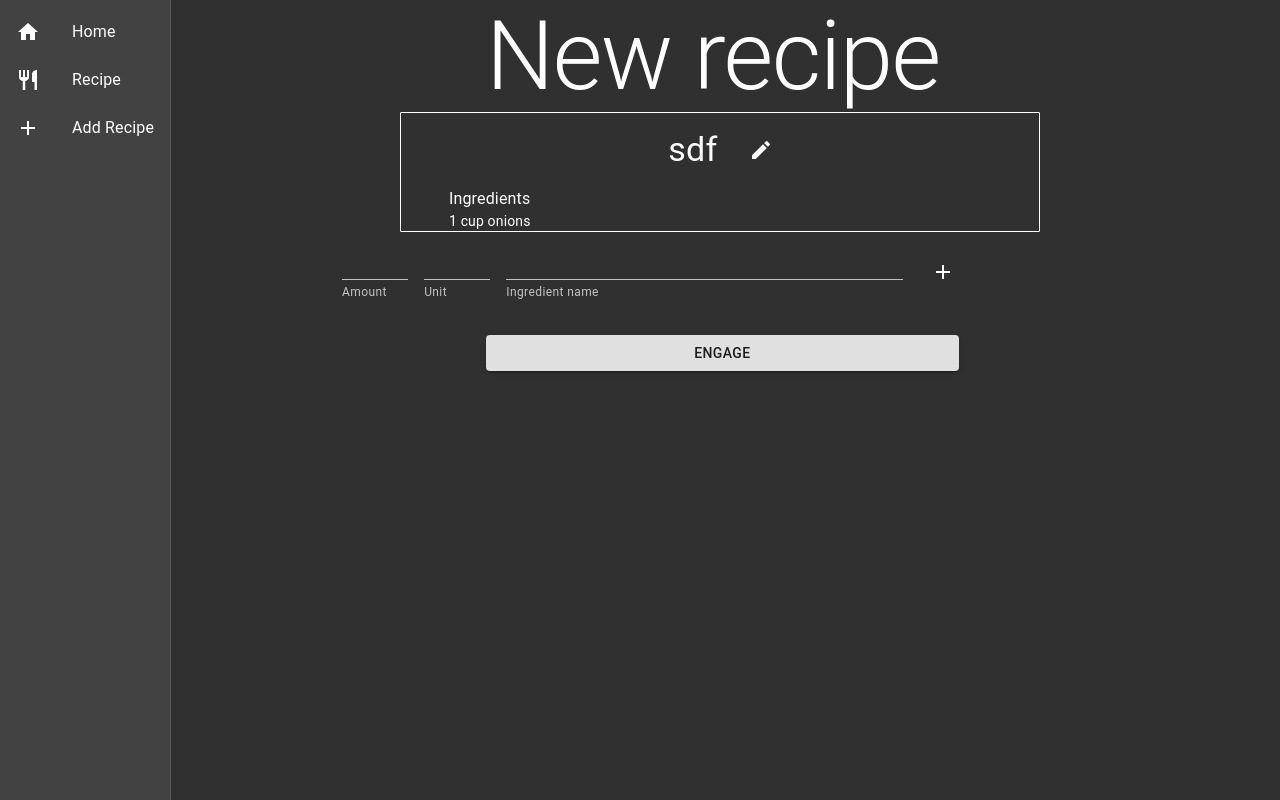
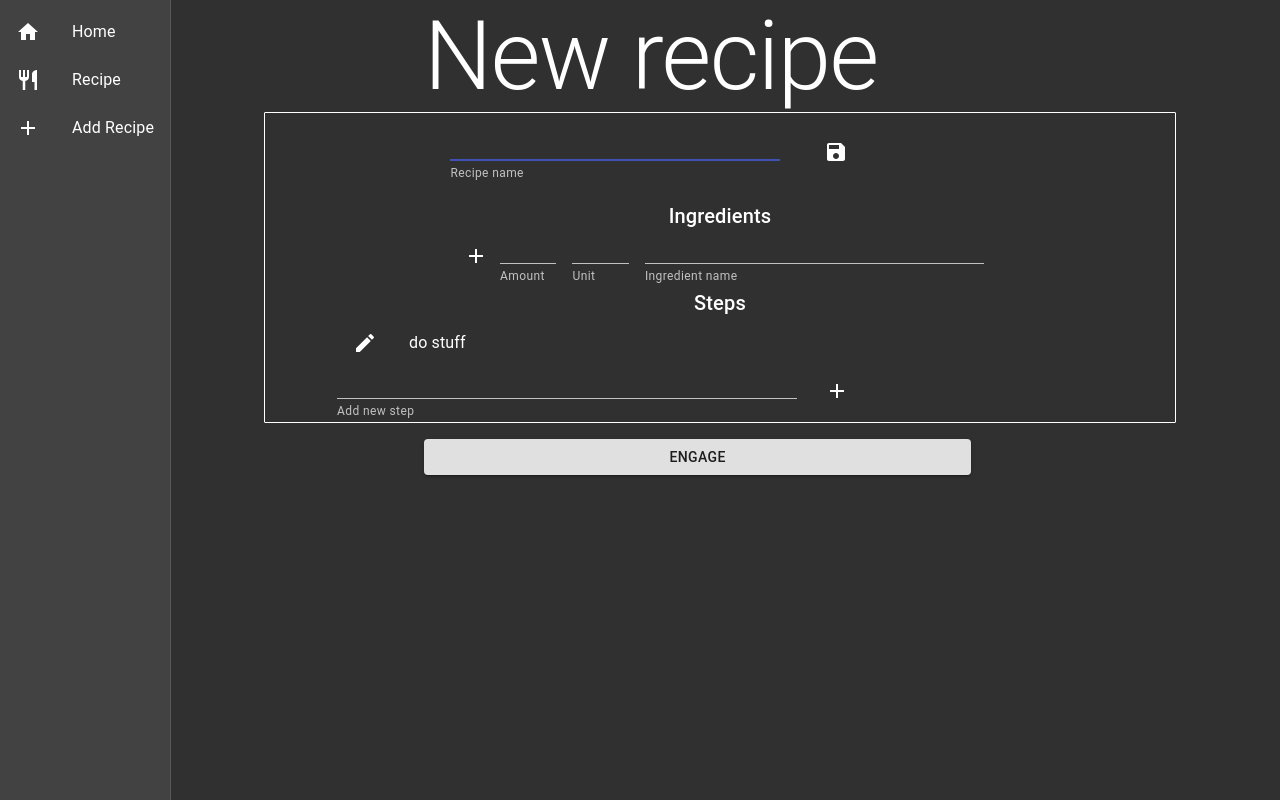
Before and after one commit to samuwen/didactic-octo-giggle, a React (Create React App) app: page /recipeInput in a window 1280 px wide. Built offline with nearby package versions, Linux system fonts and the light colour scheme.

Commit message:
Ingredient adding is somewhat styled now, and works independently

```diff
--- /dev/null
+++ b/src/components/recipeInput/AddContentSection.tsx
@@ -0,0 +1,93 @@
+import React, { useState } from "react";
+import {
+  Container,
+  IconButton,
+  List,
+  ListItem,
+  ListItemIcon,
+  ListItemText,
+  TextField,
+  Typography,
+} from "@material-ui/core";
+import { makeStyles } from "@material-ui/core/styles";
+import EditIcon from "@material-ui/icons/Edit";
+import SaveIcon from "@material-ui/icons/Save";
+
+const useStyles = makeStyles({
+  subHeaderText: {
+    textAlign: "center",
+  },
+  ingredientList: {
+    width: "80%",
+  },
+});
+
+interface MyProps {
+  title: string;
+  list: { id: number; text: string }[];
+}
+
+const AddContentSection = (props: React.PropsWithChildren<MyProps>) => {
+  const { title, list } = props;
+  const classes = useStyles();
+
+  const [isEditing, setIsEditing] = useState(false);
+  const [text, setText] = useState("");
+  const [hasChange, setHasChange] = useState(false);
+
+  const onEditClick = (id: number) => {
+    const item = list.find((el) => el.id === id);
+    if (!hasChange && item) {
+      setText(item.text);
+    }
+    setIsEditing(true);
+  };
+
+  const onChange = (evt: any) => {
+    const { value, name } = evt.target;
+    setHasChange(true);
+    setText(value);
+  };
+
+  const onSaveClick = () => {
+    setIsEditing(false);
+  };
+
+  return (
+    <Container>
+      <Typography className={classes.subHeaderText} variant="h6">
+        {title}
+      </Typography>
+      <List className={classes.ingredientList}>
+        {list.map((item) => {
+          return (
+            <div key={item.id}>
+              {isEditing ? (
+                <ListItem>
+                  <IconButton edge="start" onClick={onSaveClick}>
+                    <SaveIcon />
+                  </IconButton>
+                  <TextField
+                    autoFocus
+                    name={item.id.toString()}
+                    value={text}
+                    onChange={onChange}
+                  />
+                </ListItem>
+              ) : (
+                <ListItem button onClick={() => onEditClick(item.id)}>
+                  <ListItemIcon>
+                    <EditIcon />
+                  </ListItemIcon>
+                  <ListItemText>{hasChange ? text : item.text}</ListItemText>
+                </ListItem>
+              )}
+            </div>
+          );
+        })}
+      </List>
+    </Container>
+  );
+};
+
+export default AddContentSection;
--- a/src/components/EditableField.tsx
+++ b/src/components/recipeInput/EditableField.tsx
@@ -28,7 +28,7 @@ const EditableField = (props: { fieldText: string; onEdit: () => void }) => {
   return (
     <div className={classes.root}>
       <div className={classes.text}>
-        <Typography variant="h4">{fieldText}</Typography>
+        <Typography variant="h5">{fieldText}</Typography>
       </div>
       <IconButton className={classes.icon} onClick={onEdit}>
         <EditIcon />
--- a/src/components/IngredientInput.tsx
+++ b/src/components/recipeInput/IngredientInput.tsx
@@ -2,24 +2,38 @@ import React, { useState } from "react";
 import { IconButton, TextField } from "@material-ui/core";
 import { makeStyles } from "@material-ui/core/styles";
 import AddIcon from "@material-ui/icons/Add";
+import SaveIcon from "@material-ui/icons/Save";
 import _ from "lodash";
 
 const useStyles = makeStyles({
-  ingredientContainer: {
-    width: "88%",
+  addIngredientContainer: {
+    width: "100%",
     resize: "vertical",
-    padding: "1rem",
+    marginLeft: ".9rem",
   },
-  amtInput: {
+  editIngredientContainer: {
+    width: "100%",
+    resize: "vertical",
+  },
+  addAmtInput: {
     width: "10%",
     resize: "vertical",
     marginRight: "1rem",
   },
-  ingInput: {
+  editAmtInput: {
+    width: "10.5%",
+    resize: "vertical",
+    marginRight: "1rem",
+  },
+  addIngInput: {
     width: "60%",
     resize: "vertical",
     marginRight: "1rem",
   },
+  editIngInput: {
+    width: "63%",
+  },
+  saveButton: {},
   addButton: {},
 });
 
@@ -31,47 +45,64 @@ interface IngredientField {
   className: any;
 }
 
+interface MyProps {
+  handleClick(data: Ingredient): void;
+  data?: Ingredient;
+}
+
 export interface Ingredient {
-  amount: string | number;
+  amount: string;
   unit: string;
   name: string;
+  isBeingEdited: boolean;
 }
 
-const IngredientInput = (props: { handleClick(data: Ingredient): void }) => {
+const IngredientInput = (props: MyProps) => {
   const classes = useStyles();
-  const { handleClick } = props;
+  const { data, handleClick } = props;
+  const ingredient =
+    data === undefined
+      ? { amount: "", unit: "", name: "", isBeingEdited: false }
+      : data;
   const fieldDefault = [
     {
       name: "amount",
-      value: "",
+      value: ingredient.amount,
       helperText: "Amount",
       id: "amount-input",
-      className: classes.amtInput,
+      className: ingredient.isBeingEdited
+        ? classes.editAmtInput
+        : classes.addAmtInput,
     },
     {
       name: "unit",
-      value: "",
+      value: ingredient.unit,
       helperText: "Unit",
       id: "unit-input",
-      className: classes.amtInput,
+      className: ingredient.isBeingEdited
+        ? classes.editAmtInput
+        : classes.addAmtInput,
     },
     {
       name: "name",
-      value: "",
+      value: ingredient.name,
       helperText: "Ingredient name",
       id: "name-input",
-      className: classes.ingInput,
+      className: ingredient.isBeingEdited
+        ? classes.editIngInput
+        : classes.addIngInput,
     },
   ];
   const [fields, setFields] = useState<IngredientField[]>(fieldDefault);
 
   const addIngredient = () => {
-    const ingredient = {
+    const newIngredient = {
       amount: fields[0].value.trim(),
       unit: fields[1].value.trim(),
       name: fields[2].value.trim(),
+      isBeingEdited: false,
     };
-    handleClick(ingredient);
+    handleClick(newIngredient);
     setFields(fieldDefault);
   };
 
@@ -86,7 +117,22 @@ const IngredientInput = (props: { handleClick(data: Ingredient): void }) => {
   };
 
   return (
-    <div className={classes.ingredientContainer}>
+    <div
+      className={
+        ingredient.isBeingEdited
+          ? classes.editIngredientContainer
+          : classes.addIngredientContainer
+      }
+    >
+      {!ingredient.isBeingEdited ? (
+        <IconButton className={classes.addButton} onClick={addIngredient}>
+          <AddIcon />
+        </IconButton>
+      ) : (
+        <IconButton className={classes.saveButton} onClick={addIngredient}>
+          <SaveIcon />
+        </IconButton>
+      )}
       {fields.map((field) => {
         return (
           <TextField
@@ -100,9 +146,6 @@ const IngredientInput = (props: { handleClick(data: Ingredient): void }) => {
           />
         );
       })}
-      <IconButton className={classes.addButton} onClick={addIngredient}>
-        <AddIcon />
-      </IconButton>
     </div>
   );
 };
--- /dev/null
+++ b/src/components/recipeInput/SaveableField.tsx
@@ -0,0 +1,60 @@
+import React, { useState } from "react";
+import { makeStyles } from "@material-ui/core/styles";
+import { Container, IconButton, TextField } from "@material-ui/core";
+import SaveIcon from "@material-ui/icons/Save";
+
+const useStyles = makeStyles({
+  container: {
+    width: "80%",
+  },
+  formInput: {
+    width: "60%",
+    resize: "vertical",
+    padding: "1rem",
+    marginLeft: "1rem",
+  },
+  icon: {
+    paddingTop: "1.7rem",
+    marginLeft: "1rem",
+  },
+});
+
+const SaveableField = (props: {
+  onSaveClick: (value: string) => void;
+  fieldData: { id: string; helper: string; name: string };
+  initialValue: string;
+}) => {
+  const { fieldData, onSaveClick, initialValue } = props;
+  const [text, setText] = useState(initialValue);
+  const classes = useStyles();
+
+  const onClick = () => {
+    onSaveClick(text);
+  };
+
+  const onChange = (evt: any) => {
+    const { value } = evt.target;
+    setText(value);
+  };
+
+  return (
+    <Container className={classes.container}>
+      <TextField
+        className={classes.formInput}
+        error={false}
+        id={fieldData.id}
+        helperText={fieldData.helper}
+        name={fieldData.name}
+        onChange={onChange}
+        value={text}
+        size="medium"
+        autoFocus
+      />
+      <IconButton className={classes.icon} onClick={onClick}>
+        <SaveIcon />
+      </IconButton>
+    </Container>
+  );
+};
+
+export default SaveableField;
--- /dev/null
+++ b/src/components/recipeInput/StepInput.tsx
@@ -0,0 +1,86 @@
+import React, { useState } from "react";
+import { IconButton, TextField } from "@material-ui/core";
+import { makeStyles } from "@material-ui/core/styles";
+import AddIcon from "@material-ui/icons/Add";
+import _ from "lodash";
+
+const useStyles = makeStyles({
+  ingredientContainer: {
+    width: "100%",
+    resize: "vertical",
+  },
+  ingInput: {
+    width: "60%",
+    resize: "vertical",
+    marginRight: "1rem",
+  },
+  addButton: {},
+});
+
+interface StepField {
+  name: string;
+  value: string;
+  helperText: string;
+  id: string;
+  className: any;
+}
+
+export interface Step {
+  text: string;
+}
+
+const StepInput = (props: { handleClick(data: Step): void }) => {
+  const classes = useStyles();
+  const { handleClick } = props;
+  const fieldDefault = [
+    {
+      name: "text",
+      value: "",
+      helperText: "Add new step",
+      id: "text-input",
+      className: classes.ingInput,
+    },
+  ];
+  const [fields, setFields] = useState<StepField[]>(fieldDefault);
+
+  const addStep = () => {
+    const step = {
+      text: fields[0].value.trim(),
+    };
+    handleClick(step);
+    setFields(fieldDefault);
+  };
+
+  const onChange = (evt: any) => {
+    const { name, value } = evt.target;
+    const oldFields = [...fields];
+    const fieldIndex = _.findIndex(oldFields, (f) => f.name === name);
+    const field = oldFields[fieldIndex];
+    field.value = value;
+    oldFields[fieldIndex] = field;
+    setFields(oldFields);
+  };
+
+  return (
+    <div className={classes.ingredientContainer}>
+      {fields.map((field) => {
+        return (
+          <TextField
+            className={field.className}
+            id={field.id}
+            helperText={field.helperText}
+            name={field.name}
+            value={field.value}
+            key={field.name}
+            onChange={onChange}
+          />
+        );
+      })}
+      <IconButton className={classes.addButton} onClick={addStep}>
+        <AddIcon />
+      </IconButton>
+    </div>
+  );
+};
+
+export default StepInput;
--- a/src/screens/RecipeInput.tsx
+++ b/src/screens/RecipeInput.tsx
@@ -4,32 +4,42 @@ import {
   Button,
   Container,
   IconButton,
+  ListItem,
+  ListItemIcon,
+  ListItemText,
   Typography,
-  TextField,
 } from "@material-ui/core";
+import _ from "lodash";
+import EditIcon from "@material-ui/icons/Edit";
 import SaveIcon from "@material-ui/icons/Save";
-import _ from "lodash";
-import IngredientInput, { Ingredient } from "../components/IngredientInput";
-import EditableField from "../components/EditableField";
+import IngredientInput, {
+  Ingredient,
+} from "../components/recipeInput/IngredientInput";
+import StepInput, { Step } from "../components/recipeInput/StepInput";
+import EditableField from "../components/recipeInput/EditableField";
+import SaveableField from "../components/recipeInput/SaveableField";
+import AddContentSection from "../components/recipeInput/AddContentSection";
 
 const useStyles = makeStyles({
   headerText: {
     marginLeft: "10rem",
   },
-  formInput: {
-    width: "80%",
-    resize: "vertical",
-    padding: "1rem",
-  },
-  nameInput: {
-    width: "80%",
-    resize: "vertical",
-    padding: "1rem",
-  },
-  ingredientContainer: {
+  dataContainer: {
     border: "1px solid",
     borderRadius: "1px",
-    maxWidth: "40rem",
+    maxWidth: "100%",
+    justifyContent: "center",
+  },
+  subHeaderText: {
+    textAlign: "center",
+  },
+  ingredientList: {
+    width: "80%",
+  },
+  stepInput: {
+    width: "60%",
+    resize: "vertical",
+    marginRight: "1rem",
   },
   submitButton: {
     width: "60%",
@@ -41,16 +51,11 @@ const useStyles = makeStyles({
 
 const RecipeInput = () => {
   const classes = useStyles();
-  const [recipeName, setRecipeName] = useState("sdf");
-  const [recipeField, setRecipeField] = useState("");
+  const [isEditingRecipe, setIsEditingRecipe] = useState(true);
+  const [recipeName, setRecipeName] = useState("");
 
-  const [ingreds, setIngreds] = useState<Ingredient[]>([
-    {
-      amount: "1",
-      unit: "cup",
-      name: "onions",
-    },
-  ]);
+  const [ingreds, setIngreds] = useState<Ingredient[]>([]);
+  const [steps, setSteps] = useState<Step[]>([{ text: "do stuff" }]);
 
   const handleSubmitClick = () => {
     console.log("yeah boi");
@@ -62,60 +67,103 @@ const RecipeInput = () => {
     setIngreds(oldIngreds);
   };
 
-  const onChange = (event: any) => {
-    const { value, name } = event.target;
-    setRecipeField(value);
+  const addStep = (step: Step) => {
+    const oldSteps = [...steps];
+    oldSteps.push(step);
+    setSteps(oldSteps);
   };
 
-  const onSaveClick = () => {
-    setRecipeName(recipeField);
+  const onSaveClick = (value: string) => {
+    setRecipeName(value);
+    setIsEditingRecipe(false);
   };
 
   const onEditClick = () => {
-    setRecipeName("");
+    setIsEditingRecipe(true);
+  };
+
+  const setIngredBool = (index: number, b: boolean) => {
+    const ingredients = [...ingreds];
+    const ingredient = ingredients[index];
+    ingredient.isBeingEdited = b;
+    ingredients[index] = ingredient;
+    setIngreds(ingredients);
+  };
+
+  const onEditIngredientClick = (index: number) => {
+    setIngredBool(index, true);
+  };
+
+  const onSaveIngredientClick = (index: number, data: Ingredient) => {
+    const oldIngreds = [...ingreds];
+    oldIngreds[index] = data;
+    setIngreds(oldIngreds);
   };
 
   return (
     <Container>
       <form noValidate autoComplete="off">
-        <div>
         <Typography className={classes.headerText} variant="h1">
           New recipe
         </Typography>
-          <Container className={classes.ingredientContainer}>
-            {!_.isEmpty(ingreds[0]) && (
+        <Container className={classes.dataContainer}>
           <Container>
-                {_.isEmpty(recipeName) ? (
-                  <Container>
-                    <TextField
-                      className={classes.formInput}
-                      error={false}
-                      id="recipe-name"
-                      helperText="Recipe name"
-                      name="recipeName"
-                      onChange={onChange}
-                      value={recipeField}
+            {isEditingRecipe ? (
+              <SaveableField
+                onSaveClick={onSaveClick}
+                fieldData={{
+                  id: "recipe-name",
+                  helper: "Recipe name",
+                  name: "recipe-name",
+                }}
+                initialValue={recipeName}
               />
-                    <IconButton onClick={onSaveClick}>
-                      <SaveIcon />
-                    </IconButton>
-                  </Container>
             ) : (
               <EditableField fieldText={recipeName} onEdit={onEditClick} />
             )}
-                <Typography variant="body1">Ingredients</Typography>
-                {ingreds.map((i) => {
-                  return (
-                    <Typography
-                      key={i.name}
-                      variant="body2"
-                    >{`${i.amount} ${i.unit} ${i.name}`}</Typography>
+            <Container>
+              <Container className={classes.ingredientList}>
+                <Typography className={classes.subHeaderText} variant="h6">
+                  Ingredients
+                </Typography>
+                {ingreds.map((ingred, i) => {
+                  return ingred.isBeingEdited ? (
+                    <ListItem>
+                      <IngredientInput
+                        data={ingred}
+                        handleClick={(data) => onSaveIngredientClick(i, data)}
+                      />
+                    </ListItem>
+                  ) : (
+                    <ListItem>
+                      <IconButton onClick={() => onEditIngredientClick(i)}>
+                        <EditIcon />
+                      </IconButton>
+                      <ListItemText>{`${ingred.amount} ${ingred.unit} ${ingred.name}`}</ListItemText>
+                    </ListItem>
                   );
                 })}
+                <IngredientInput handleClick={addIngredient} />
               </Container>
-            )}
             </Container>
-          <IngredientInput handleClick={addIngredient} />
+            <Container>
+              <Typography className={classes.subHeaderText} variant="h6">
+                Steps
+              </Typography>
+              {steps.map((step) => {
+                return (
+                  <ListItem>
+                    <ListItemIcon>
+                      <EditIcon />
+                    </ListItemIcon>
+                    <ListItemText>{step.text}</ListItemText>
+                  </ListItem>
+                );
+              })}
+              <StepInput handleClick={addStep} />
+            </Container>
+          </Container>
+        </Container>
         <Button
           className={classes.submitButton}
           onClick={handleSubmitClick}
@@ -123,7 +171,6 @@ const RecipeInput = () => {
         >
           ENGAGE
         </Button>
-        </div>
       </form>
     </Container>
   );
```
Also changed, not shown: 1 other file (tests, documents, lock files or other folders). Lines whose indentation alone changed are shown as unchanged.
